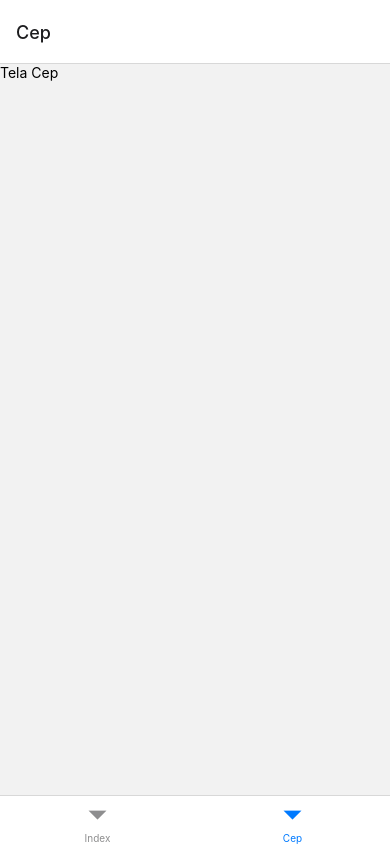
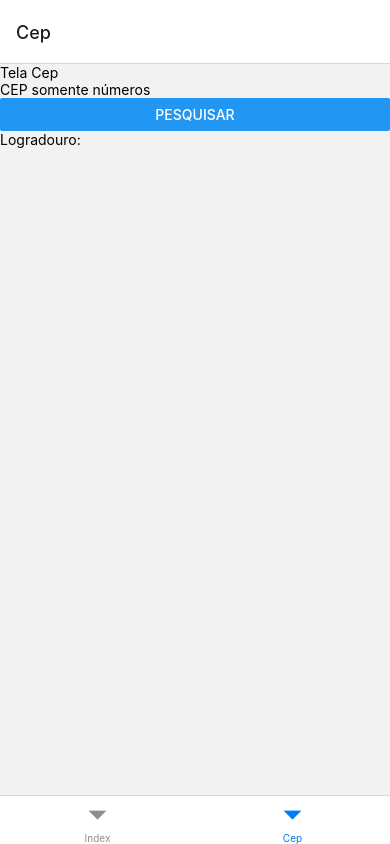
Before and after one commit to aefonso/API_Test, a React Native app: screen /Cep in a window 390 px wide. Built offline with nearby package versions, Linux system fonts and the light colour scheme.

Commit message:
feat(Cep): Update

```diff
--- a/src/pages/Cep.js
+++ b/src/pages/Cep.js
@@ -1,9 +1,13 @@
-import {View, Text} from 'react-native';
+import {View, Text, TextInput, Button} from 'react-native';
+
 
 export default props => {
     return(
         <View>
             <Text>Tela Cep</Text>
+            <TextInput placeholder="CEP somente números" />
+            <Button title="Pesquisar" />
+            <Text>Logradouro: </Text>
         </View>
     )
 }
```
